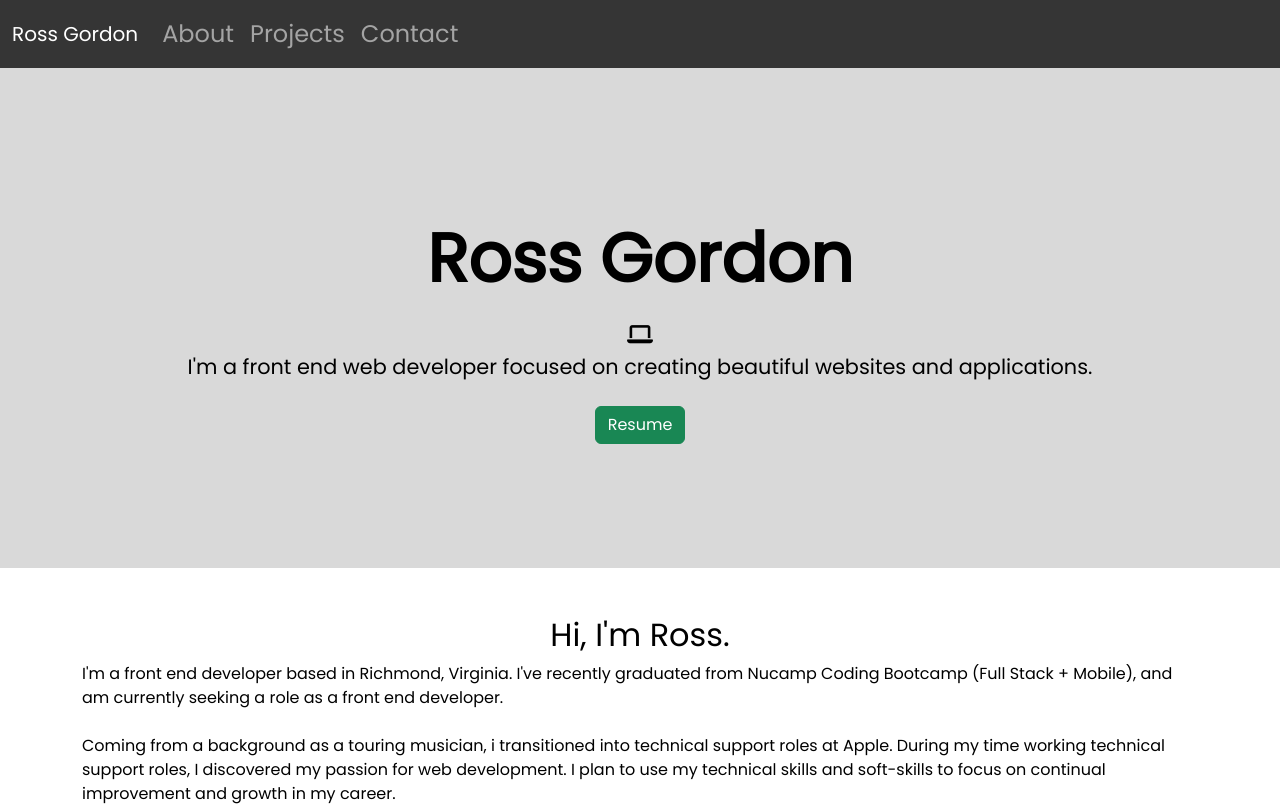
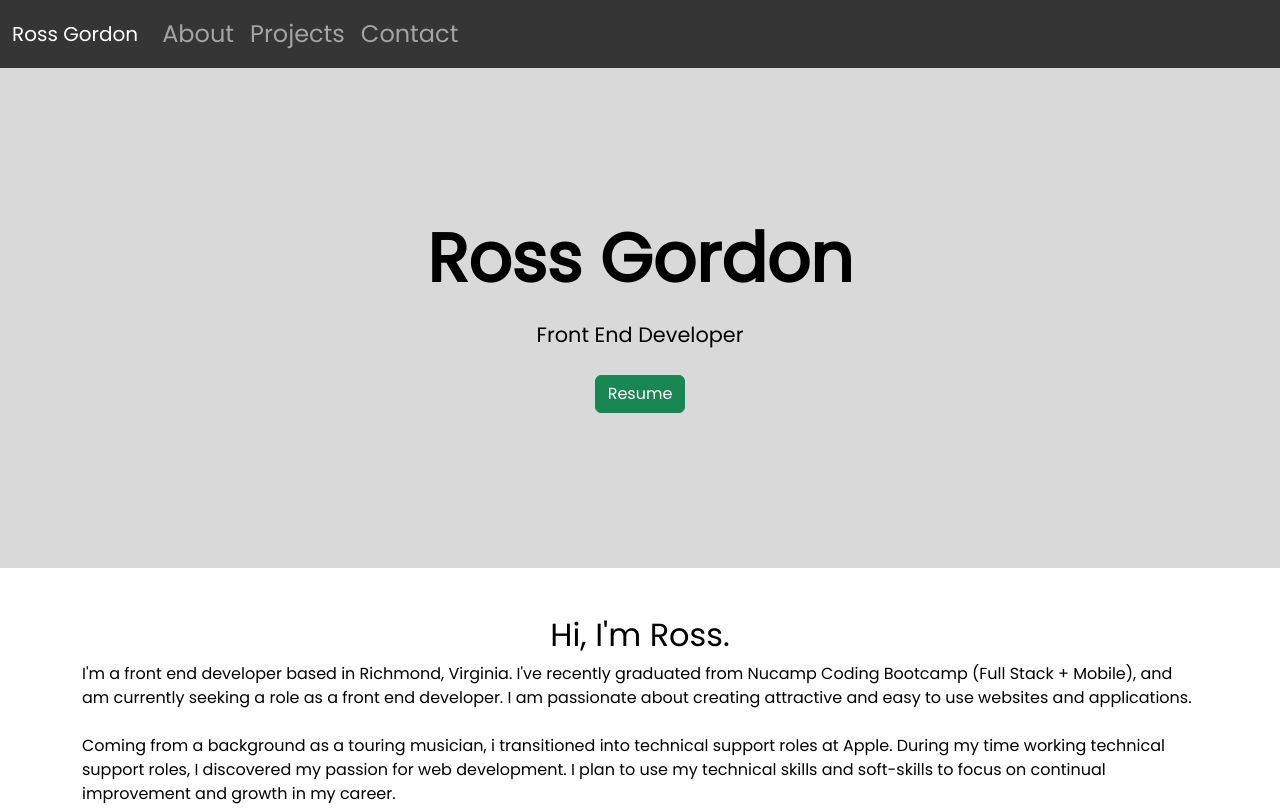
Before and after one commit to rossgordon19/Portfolio-1.0, a website: page index.html in a window 1280 px wide. Shown: the top 810 px of the page. Drawn offline with nearby package versions, Linux system fonts and the light colour scheme.

Commit message:
About Me updated

```diff
--- a/index.html
+++ b/index.html
@@ -57,14 +57,9 @@
 
             <!-- Heading-->
             <h1 class="heading align-items-center">Ross Gordon</h1>
-            <!-- Icon-->
-            <div class="divider-custom divider-light">
-                <div class="divider-custom-line"></div>
-                <div class="divider-custom-icon"><i class="fas fa-laptop"></i></div>
-                <div class="divider-custom-line"></div>
-            </div>
+
             <!-- Subheading-->
-            <p class="subheading font-weight-light mb-0">I'm a front end web developer focused on creating beautiful websites and applications. </p>
+            <p class="subheading font-weight-light mb-0">Front End Developer</p>
         </div>
 
         <div class="text-center mt-4">
@@ -81,7 +76,7 @@
                 <div class="row">
                     <div class="col-sm-12 mt-5" id="about-me">
                             <h2>Hi, I'm Ross.</h2>
-                            <p>I'm a front end developer based in Richmond, Virginia. I've recently graduated from Nucamp Coding Bootcamp (Full Stack + Mobile), and am currently seeking a role as a front end developer.<br><br>
+                            <p>I'm a front end developer based in Richmond, Virginia. I've recently graduated from Nucamp Coding Bootcamp (Full Stack + Mobile), and am currently seeking a role as a front end developer. I am passionate about creating attractive and easy to use websites and applications.<br><br>
 
                             Coming from a background as a touring musician, i transitioned into technical support roles at Apple. During my time working technical support roles, I discovered my passion for web development. I plan to use my technical skills and soft-skills to focus on continual improvement and growth in my career.
                             </p>
--- a/style.css
+++ b/style.css
@@ -42,7 +42,6 @@
 }
 
 #about-me p {
-  /* text-indent: 50px; */
   color: #000;
 }
 
```
Also changed, not shown: 1 other file.
